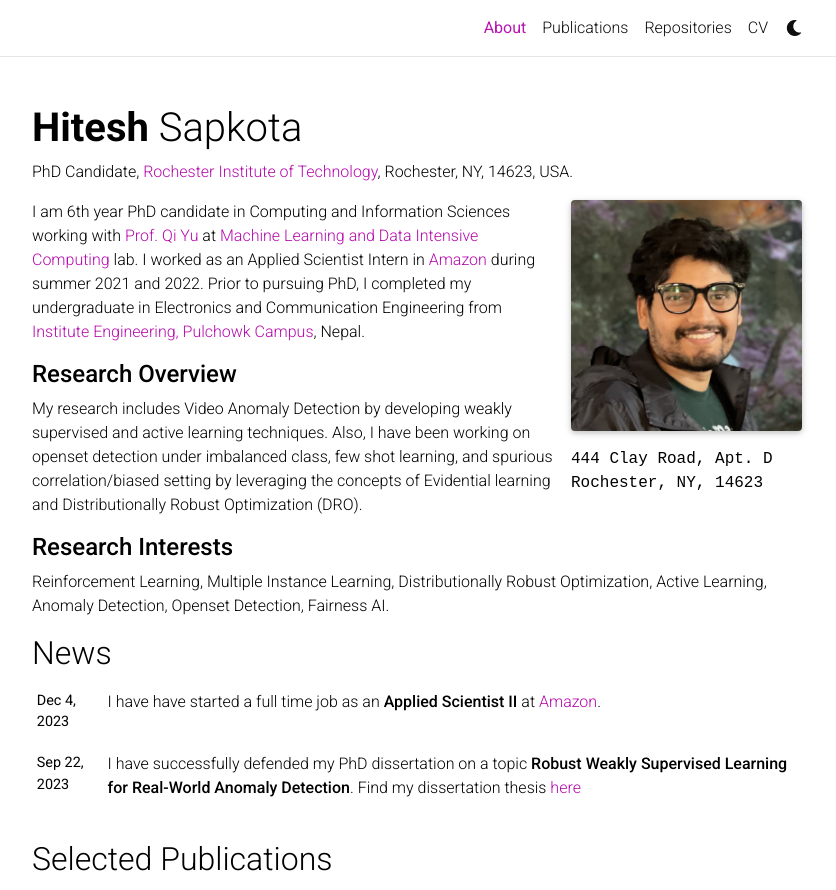
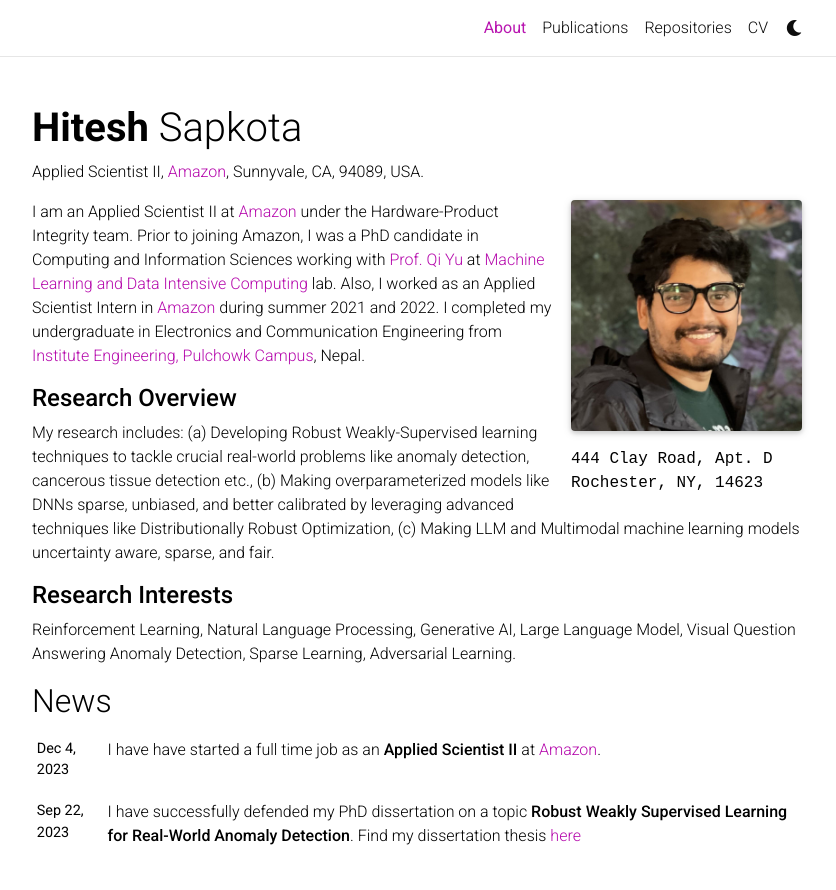
Before and after one commit to hiteshsapkota/hitesh.github.io, a Jekyll site: the page built from _pages/about.md, in a window 1280 px wide and 1228 px high, cut to the strip 0-890 px from the top of the window. Shown: the whole strip, without its empty margins (223-1059 px from the left). Built offline with Jekyll 4.4.1, drawn with Linux system fonts in a browser that asks for light colours; full-size pictures stand in for the smaller copies a plugin makes; comment, search, counter and statistics services are not loaded; a style sheet for code colours, icons or effects is not loaded.

Commit message:
webpage minor fix

```diff
--- a/_pages/about.md
+++ b/_pages/about.md
@@ -2,7 +2,7 @@
 layout: about
 title: About
 permalink: /
-subtitle: PhD Candidate, <a href='https://www.rit.edu/'>Rochester Institute of Technology</a>, Rochester, NY, 14623, USA.
+subtitle: Applied Scientist II, <a href='https://www.amazon.com/'>Amazon</a>, Sunnyvale, CA, 94089, USA.
 
 profile:
   align: right
@@ -16,10 +16,10 @@ news: true  # includes a list of news items
 selected_papers: true # includes a list of papers marked as "selected={true}"
 social: true  # includes social icons at the bottom of the page
 ---
-I am 6th year PhD candidate in Computing and Information Sciences working with [Prof. Qi Yu](https://www.rit.edu/directory/qyuvks-qi-yu) at [Machine Learning and Data Intensive Computing](https://www.rit.edu/mining/) lab. I worked as an Applied Scientist Intern in [Amazon](https://www.amazon.com/) during summer 2021 and 2022. Prior to pursuing PhD, I completed my undergraduate in Electronics and Communication Engineering from [Institute Engineering, Pulchowk Campus](https://pcampus.edu.np/), Nepal.
+I am an Applied Scientist II at [Amazon](https://www.amazon.com/) under the Hardware-Product Integrity team. Prior to joining Amazon, I was a PhD candidate in Computing and Information Sciences working with [Prof. Qi Yu](https://www.rit.edu/directory/qyuvks-qi-yu) at [Machine Learning and Data Intensive Computing](https://www.rit.edu/mining/) lab. Also, I worked as an Applied Scientist Intern in [Amazon](https://www.amazon.com/) during summer 2021 and 2022.  I completed my undergraduate in Electronics and Communication Engineering from [Institute Engineering, Pulchowk Campus](https://pcampus.edu.np/), Nepal.
 
 #### **Research Overview**
-My research includes Video Anomaly Detection by developing weakly supervised and active learning techniques. Also, I have been working on openset detection under imbalanced class, few shot learning, and spurious correlation/biased setting by leveraging the concepts of Evidential learning and Distributionally Robust Optimization (DRO).
+My research includes: (a) Developing Robust Weakly-Supervised learning techniques to  tackle crucial real-world problems like anomaly detection, cancerous tissue detection etc., (b)  Making overparameterized models like DNNs sparse, unbiased, and better calibrated by leveraging advanced techniques like Distributionally Robust Optimization, (c)  Making LLM and Multimodal machine learning models  uncertainty aware, sparse, and fair.
 
 #### **Research Interests**
-Reinforcement Learning, Multiple Instance Learning, Distributionally Robust Optimization, Active Learning, Anomaly Detection, Openset Detection, Fairness AI.
+Reinforcement Learning, Natural Language Processing, Generative AI, Large Language Model, Visual Question Answering Anomaly Detection,  Sparse Learning, Adversarial Learning.
```
